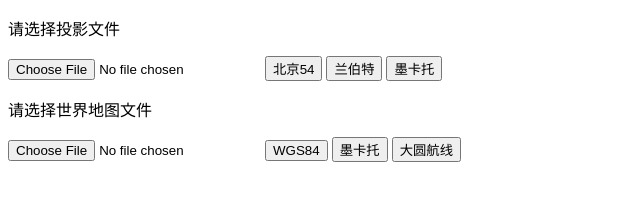
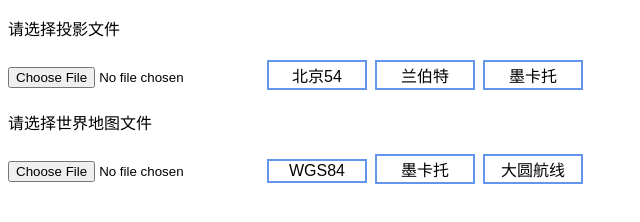
Before and after one commit to OkazakiNagisa/AlgorithmEssentialsHw, a plain HTML site: page wk4/default.html in a window 1280 px wide. Shown: the whole page, without its empty margins (0-640 px from the left). Drawn offline with Linux system fonts and the light colour scheme.

Commit message:
wk4 colorized

```diff
--- a/wk4/default.html
+++ b/wk4/default.html
@@ -13,6 +13,27 @@
             margin-right: auto;
             display: block;
             width: 800px;
+        }
+        input[type="button"] {
+            background-color: white;
+            border: none;
+            color: black;
+            padding: 1px 1px;
+            text-align: center;
+            text-decoration: none;
+            display: inline-block;
+            font-size: 16px;
+            margin: 4px 2px;
+            -webkit-transition-duration: 0.4s;
+            /* Safari */
+            transition-duration: 0.4s;
+            cursor: pointer;
+            border: 2px solid #6495ed;
+            width: 100px;
+        }
+        button:hover {
+            background-color: #6495ed;
+            color: white;
         }
     </style>
 </head>
```
